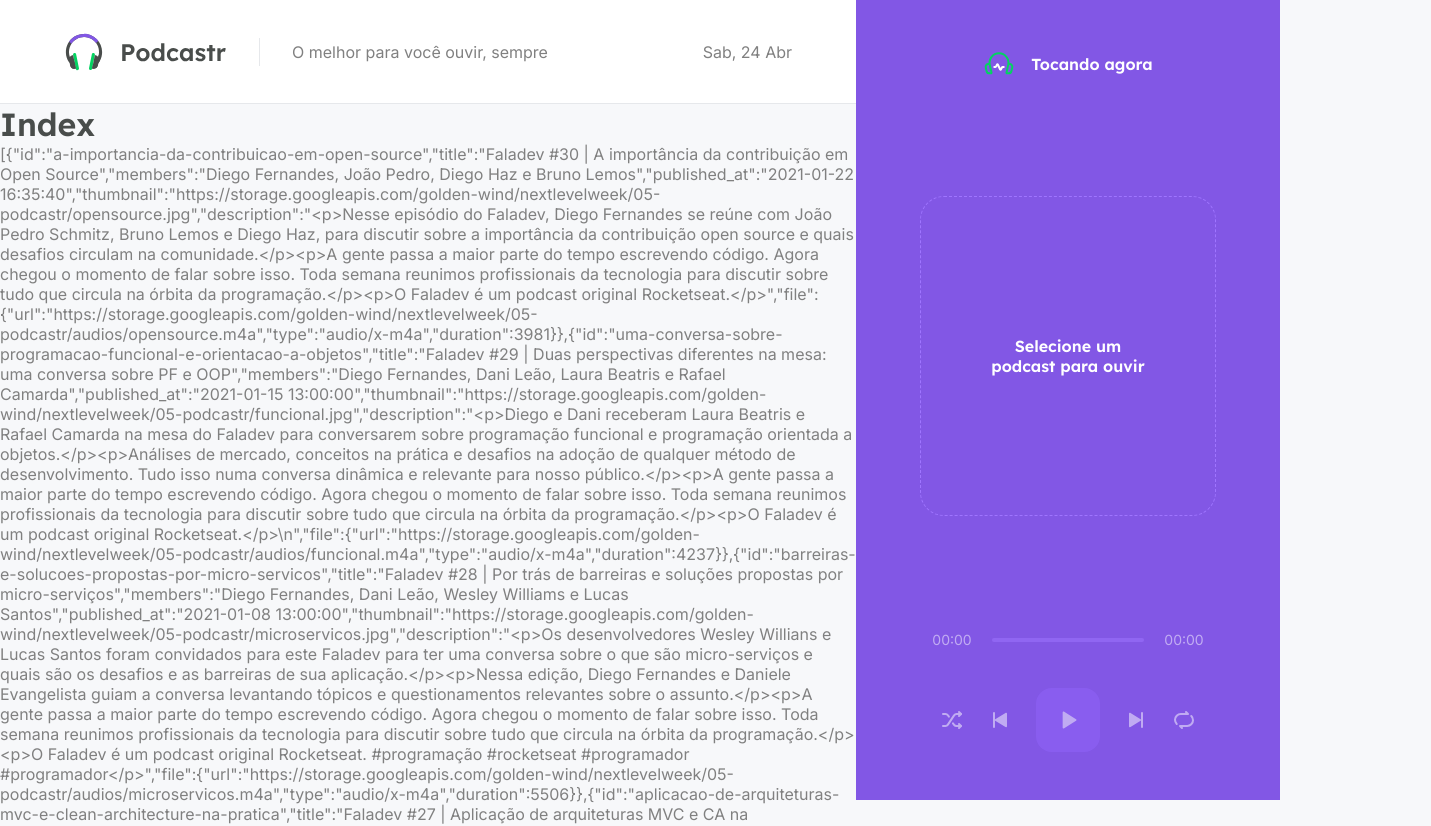
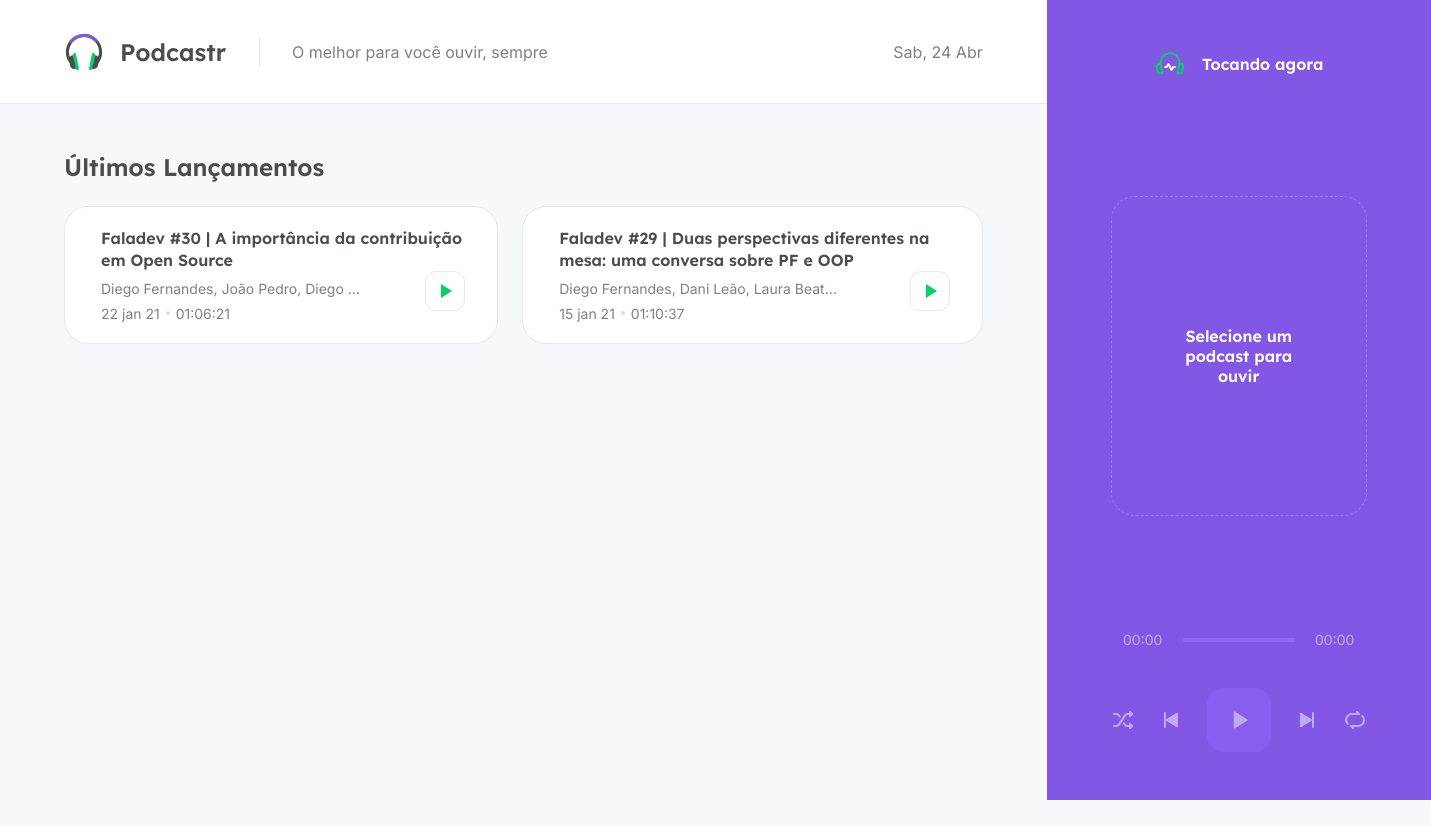
Before and after one commit to WD-GabrielKenji/NLW5-Podcastr, a Next.js app: page / in a window 1280 px wide. Shown: the top 826 px of the page, 1431 px wide, since content can reach past the window. After the commit the page ends 800 px from the top, so only its background shows below. Built offline with nearby package versions, Linux system fonts and the light colour scheme; data requests are answered from the project's data file; grey boxes are pictures that could not be loaded.

Commit message:
Feat: Adicionado ao componente Homepage os dois ultimos lançamentos

```diff
--- /dev/null
+++ b/next.config.js
@@ -0,0 +1,5 @@
+module.exports = {
+    images: {
+        domains: ['storage.googleapis.com']
+    }
+}
--- a/package.json
+++ b/package.json
@@ -9,6 +9,7 @@
     "server": "json-server server.json -w -d 750 -p 3333"
   },
   "dependencies": {
+    "axios": "^0.21.1",
     "date-fns": "^2.21.1",
     "next": "10.1.3",
     "react": "17.0.2",
--- /dev/null
+++ b/src/pages/home.module.scss
@@ -0,0 +1,112 @@
+.homepage{
+    padding: 0 4rem;
+    height: calc(100vh - 6.5rem);
+    overflow-y: scroll;
+
+    h2{
+        margin-top: 3rem;
+        margin-bottom: 1.5rem;
+    }
+}
+
+.latesEpisodes{
+    ul{
+        list-style: none;
+        display: grid;
+        grid-template-columns: repeat(2, 1fr);
+        gap: 1.5rem;
+    }
+
+    li {
+        background: var(--white);
+        border: 1px solid var(--gray-100);
+        padding: 1.25rem;
+        border-radius: 1.5rem;
+        position: relative;
+
+        display: flex;
+        align-items: center;
+
+        img{
+            width: 6rem;
+            height: 6rem;
+            border-radius: 1rem;
+        }
+
+        .episodeDetails{
+            flex: 1;
+            margin-left: 1rem;
+
+            a{
+                display: block;
+                color: var(--gray-800);
+                font-family: Lexend, sans-serif;
+                font-weight: 600;
+                text-decoration: none;
+                line-height: 1.4rem;
+            }
+
+            &:hover{
+                text-decoration: underline;
+            }
+        }
+
+        p{
+            font-size: 0.875rem;
+            margin-top: 0.5rem;
+            max-width: 70%;
+            white-space: nowrap;
+            overflow: hidden;
+            text-overflow: ellipsis;
+        }
+
+        span{
+            display: inline-block;
+            margin-top: 0.5rem;
+            font-size: 0.875rem;
+
+            &:last-child{
+                margin-left: 0.5rem;
+                padding-left: 0.5rem;
+                position: relative;
+
+                &::before{
+                    content: "";
+                    width: 4px;
+                    height: 4px;
+                    border-radius: 2px;
+                    background: #DDD;
+                    position: absolute;
+                    left: 0;
+                    top: 50%;
+                    transform: translate(-50%, -50%);
+                }
+            }
+
+        }
+
+        button{
+            position: absolute;
+            right: 2rem;
+            bottom: 2rem;
+
+            width: 2.5rem;
+            height: 2.5rem;
+            background: var(--white);
+            border: 1px solid var(--gray-100);
+            border-radius: 0.675rem;
+            font-size: 0;
+
+            transition: filter 0.2s;
+
+            img{
+                width: 1.5rem;
+                height: 1.5rem;
+            }
+
+            &:hover{
+                filter: brightness(0.95);
+            }
+        }
+    }
+}
--- a/src/pages/index.tsx
+++ b/src/pages/index.tsx
@@ -1,19 +1,104 @@
-export default function Home(props) {
+import { GetStaticProps } from 'next';
+
+import Image from 'next/image';
+
+import { format, parseISO } from 'date-fns';
+import ptBR from 'date-fns/locale/pt-BR'
+
+import { api } from '../services/api';
+import { convertDurationToTimeString } from '../utils/convertDurationToTimeString';
+
+import styles from './home.module.scss';
+
+ type Episode = { // Tipagem dos episodios
+  id: string;
+  title: string;
+  thumbnail: string;
+  members: string;
+  publishedAt: string;
+  duration: number;
+  durationAsString: string;
+  description: string;
+  url: string;
+}
+
+type HomeProps = { // Array de episodios
+  latesEpisodes: Episode[];
+  allEpisodes: Episode[];
+}
+
+export default function Home({ latesEpisodes, allEpisodes }: HomeProps) {
   return (
-    <div>
-      <h1>Index</h1>
-    <p>{JSON.stringify(props.episodes)}</p>
+    <div className={styles.homepage}>
+      <section className={styles.latesEpisodes}>
+        <h2>Últimos Lançamentos</h2>
+
+        <ul>
+          {latesEpisodes.map(episode => {
+            return (
+              <li key={episode.id}>
+                <Image
+                  width={192}
+                  height={192}
+                  src={episode.thumbnail}
+                  alt={episode.title}
+                  objectFit="cover"
+                />
+
+                <div className={styles.episodeDetails}>
+                  <a href="">{episode.title}</a>
+                  <p>{episode.members}</p>
+                  <span>{episode.publishedAt}</span>
+                  <span>{episode.durationAsString}</span>
+                </div>
+
+                <button type="button">
+                  <img src="/play-green.svg" alt="Tocar episódio"/>
+                </button>
+
+              </li>
+            )
+          })}
+        </ul>
+
+      </section>
+
+      <section className={styles.allEpisodes}></section>
+
     </div>
   )
 }
 
-export async function getStaticProps() {
-  const response = await fetch('http://localhost:3333/episodes')
-  const data = await response.json()
+export const getStaticProps: GetStaticProps = async () => {
+  const { data } = await api.get('episodes', {
+    params: {
+      _limit: 12,
+      _sort: 'published_at',
+      _order: 'desc'
+    }
+  })
+
+  const episodes = data.map(episode => {
+    return {
+      id: episode.id,
+      title: episode.title,
+      thumbnail: episode.thumbnail,
+      members: episode.members,
+      publishedAt: format(parseISO(episode.published_at), 'd MMM yy', { locale: ptBR }),
+      duration: Number(episode.file.duration),
+      durationAsString: convertDurationToTimeString(Number(episode.file.duration)),
+      description: episode.description,
+      url: episode.file.url,
+    };
+  })
+
+  const latesEpisodes = episodes.slice(0, 2);
+  const allEpisodes = episodes.slice(2, episodes.length);
 
   return {
     props: {
-      episodes: data,
+      latesEpisodes,
+      allEpisodes
     },
     revalidate: 60 * 60 * 8,
   }
--- /dev/null
+++ b/src/services/api.ts
@@ -0,0 +1,5 @@
+import axios from 'axios';
+
+export const api = axios.create({
+    baseURL: 'http://localhost:3333/'
+})
--- /dev/null
+++ b/src/utils/convertDurationToTimeString.ts
@@ -0,0 +1,9 @@
+export function convertDurationToTimeString(duration: number) {
+    const hours = Math.floor(duration / 3600);
+    const minutes = Math.floor((duration % 3600) / 60);
+    const seconds = duration % 60;
+
+    const timeString = [hours, minutes, seconds].map(unit => String(unit).padStart(2, '0')).join(':');
+
+    return timeString;
+}
```
Also changed, not shown: 1 other file (tests, documents, lock files or other folders).
